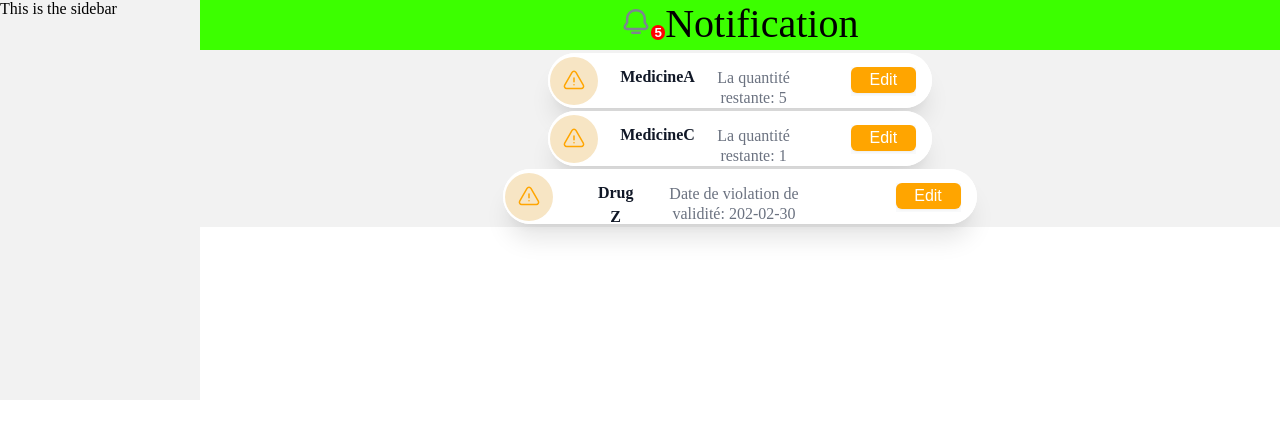
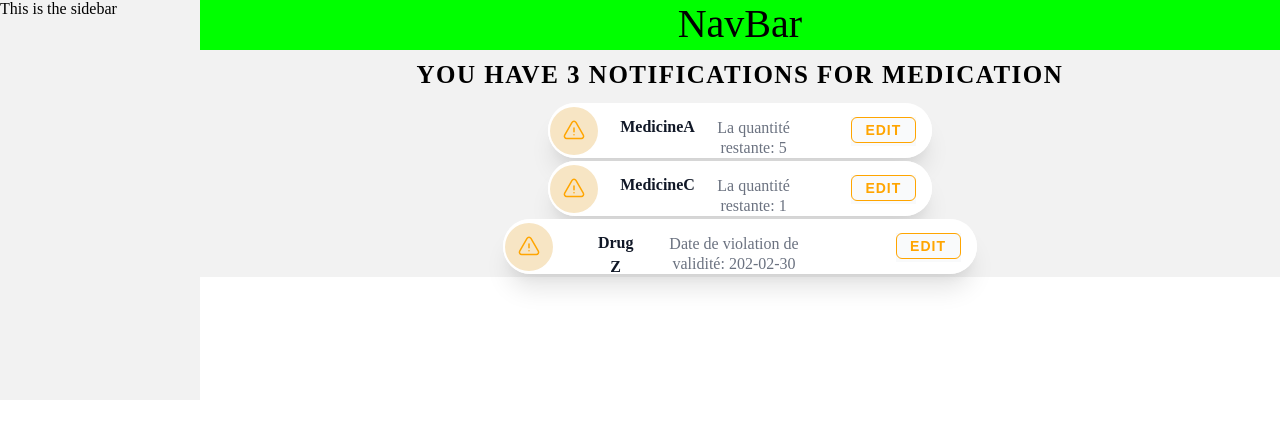
Before and after one commit to AiMouad/Pharmacy-Prject, a React (Create React App) app: page / in a window 1280 px wide. Shown: the top 438 px of the page. Built offline with nearby package versions, Linux system fonts and the light colour scheme.

Commit message:
New page

```diff
--- a/src/components/Notification/Notification.css
+++ b/src/components/Notification/Notification.css
@@ -36,18 +36,28 @@
   margin: 10;
 
 }
-.up{
+.navbar {
   width:  100%;
   height: 50px;
   text-align: center;
   font-size: 40px;
-  background:rgb(60, 255, 0);
+  background: lime;
   margin: 0%;
   padding: 0%;
 
 }
 .down{
+  display: grid;
+}
+.Head1{
+  height: 50px;
   display: flex;
+  justify-content: center;
+  align-items: center;
+  font-size: 25px;
+  text-transform: uppercase;
+  font-weight: 600;
+  letter-spacing: 1.5px;
 }
 
 .Noti ul {
@@ -90,17 +100,6 @@
   margin: 3px;
   box-shadow: 0 20px 25px -5px rgba(0, 0, 0, 0.1), 0 10px 10px -5px rgba(0, 0, 0, 0.04);
   animation: slideUp 0.5s ease-in-out;
-  animation-fill-mode: both;
-  opacity: 0;
-}
-.card:nth-child(1) {
-  transition-delay: 0.1s;
-}
-.card:nth-child(2) {
-  transition-delay: 0.2s;
-}
-.card:nth-child(3) {
-  transition-delay: 0.3s;
 }
 @keyframes slideUp {
   from {
@@ -111,6 +110,10 @@
     transform: translateY(0);
     opacity: 1;
   }
+}
+
+.card {
+  animation: slideUp 0.5s ease-in-out;
 }
 
 
@@ -186,8 +189,73 @@
   border-radius: 0.375rem;
   border-width: 1px;
   border-color: transparent;
-  box-shadow: 0 1px 2px 0 rgba(0, 0, 0, 0.05);
+  box-shadow: 0 0.5px 0.5px 0 rgba(0, 0, 0, 0.05);
+
+  position: relative;
+  border: 1px solid orange;
+  font-size: 14px;
+  text-transform: uppercase;
+  font-weight: 600;
+  letter-spacing: 1px;
+  background: transparent;
+  color:orange;
+  overflow: hidden;
+  box-shadow: 0 0 0 0 transparent;
+  -webkit-transition: all 0.2s ease-in;
+  -moz-transition: all 0.2s ease-in;
+  transition: all 0.2s ease-in;
 }
+button:hover {
+  background: orange;
+  color: #fff;
+  box-shadow: 0 0 30px 5px #eb7f04d0;
+  -webkit-transition: all 0.2s ease-out;
+  -moz-transition: all 0.2s ease-out;
+  transition: all 0.2s ease-out;
+}
+
+
+button::before {
+  content: '';
+  display: block;
+  width: 0px;
+  height: 86%;
+  position: absolute;
+  top: 7%;
+  left: 0%;
+  opacity: 0;
+  background: #fff;
+  box-shadow: 0 0 50px 30px orange;
+  -webkit-transform: skewX(-20deg);
+  -moz-transform: skewX(-20deg);
+  -ms-transform: skewX(-20deg);
+  -o-transform: skewX(-20deg);
+  transform: skewX(-20deg);
+}
+
+@keyframes sh02 {
+  from {
+    opacity: 0;
+    left: 0%;
+  }
+
+  50% {
+    opacity: 1;
+  }
+
+  to {
+    opacity: 0;
+    left: 100%;
+  }
+}
+
+button:active {
+  box-shadow: 0 0 0 0 transparent;
+  -webkit-transition: box-shadow 0.2s ease-in;
+  -moz-transition: box-shadow 0.2s ease-in;
+  transition: box-shadow 0.2s ease-in;
+}
+
 
 
 svg {
--- a/src/components/Notification/Notification.js
+++ b/src/components/Notification/Notification.js
@@ -44,16 +44,17 @@ const Notification = () => {
     <div className="notification-page">
       <div className="sidebar">This is the sidebar</div>
       <div className="Noti">
-        <div className='up'>
-          <button className="But">
+        <div className='navbar'>
+          {/* <button className="But">
             <svg xmlns="http://www.w3.org/2000/svg" viewBox="0 0 24 25" fill="none">
               <path fill-rule="evenodd" fill="#7D8590" d="m11.9572 4.31201c-3.35401 0-6.00906 2.59741-6.00906 5.67742v3.29037c0 .1986-.05916.3927-.16992.5576l-1.62529 2.4193-.01077.0157c-.18701.2673-.16653.5113-.07001.6868.10031.1825.31959.3528.67282.3528h14.52603c.2546 0 .5013-.1515.6391-.3968.1315-.2343.1117-.4475-.0118-.6093-.0065-.0085-.0129-.0171-.0191-.0258l-1.7269-2.4194c-.121-.1695-.186-.3726-.186-.5809v-3.29037c0-1.54561-.6851-3.023-1.7072-4.00431-1.1617-1.01594-2.6545-1.67311-4.3019-1.67311zm-8.00906 5.67742c0-4.27483 3.64294-7.67742 8.00906-7.67742 2.2055 0 4.1606.88547 5.6378 2.18455.01.00877.0198.01774.0294.02691 1.408 1.34136 2.3419 3.34131 2.3419 5.46596v2.97007l1.5325 2.1471c.6775.8999.6054 1.9859.1552 2.7877-.4464.795-1.3171 1.4177-2.383 1.4177h-14.52603c-2.16218 0-3.55087-2.302-2.24739-4.1777l1.45056-2.1593zm4.05187 11.32257c0-.5523.44772-1 1-1h5.99999c.5523 0 1 .4477 1 1s-.4477 1-1 1h-5.99999c-.55228 0-1-.4477-1-1z" clip-rule="evenodd"></path>
             </svg>
             <span className="notifications-count">5</span>
-          </button>
-          Notification
+          </button> */}
+          NavBar
         </div>
         <div className='down'>
+            <div className='Head1'>You have 3 Notifications for medication</div>
           <div className='info'>
             <div id={"font"} className={`low-stock ${lowStockMedicines ? '' : 'hide'}`}>
               <ul>
```
